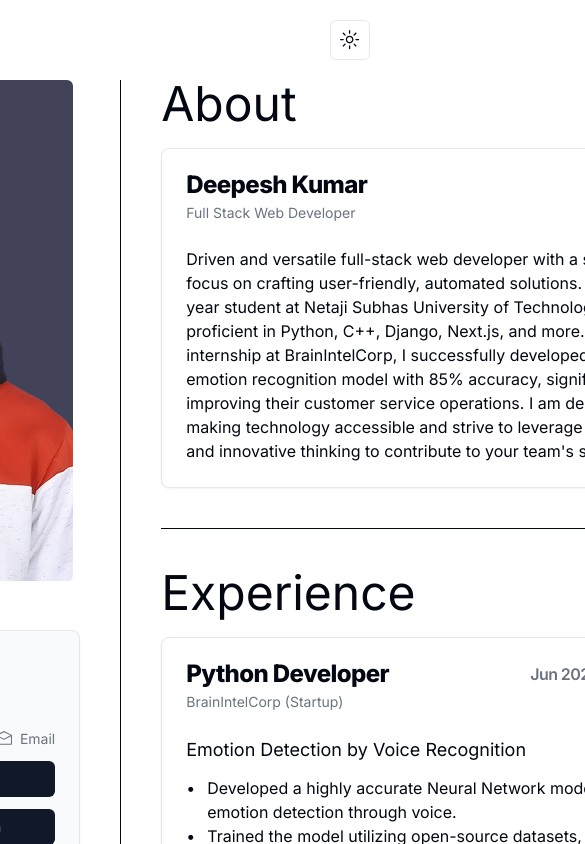
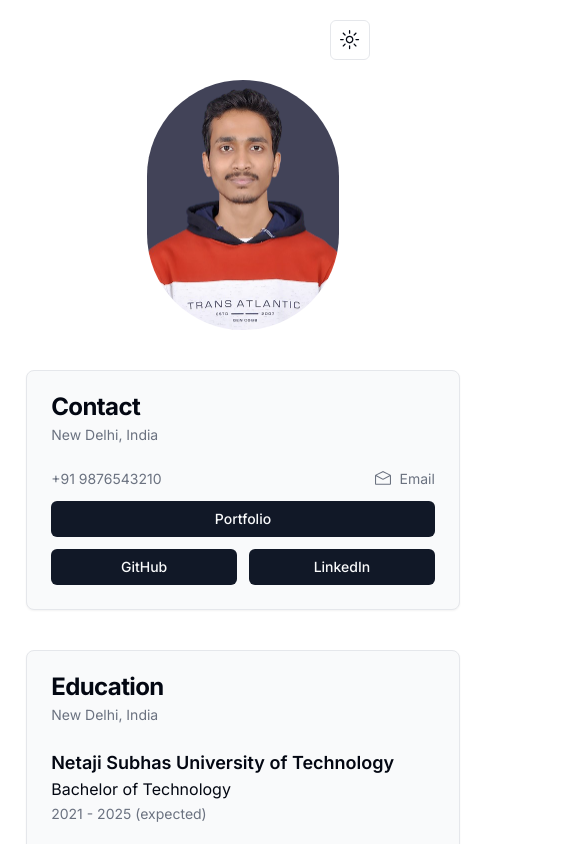
Before and after one commit to akadeepesh/OnlineResume, a Next.js app: page / in a window 390 px wide. Shown: the top 844 px of the page, 585 px wide, since content can reach past the window. Built offline with nearby package versions, Linux system fonts and the light colour scheme.

Commit message:
Responsiveness fixed

```diff
--- a/src/app/page.tsx
+++ b/src/app/page.tsx
@@ -9,7 +9,6 @@ import {
 } from "@/components/ui/card";
 import Image from "next/image";
 
-import { AspectRatio } from "@/components/ui/aspect-ratio";
 import { EnvelopeOpenIcon } from "@radix-ui/react-icons";
 import { Button } from "@/components/ui/button";
 import { Separator } from "@/components/ui/separator";
@@ -38,19 +37,20 @@ const Github: React.FC<{ className: string }> = ({ className }) => {
 
 const DeCoder: React.FC = () => {
   return (
-    <div className="flex my-20 max-w-screen-lg flex-row justify-center gap-10 mx-10 lg:mx-60 md:mx-40 sm:mx-20">
+    <div className="flex my-20 max-w-screen-lg flex-col md:flex-row justify-center items-center gap-10 lg:mx-60 md:mx-40">
       <ModeToggle className="fixed right-5 top-5" />
-      <div className="Sidebar flex flex-col gap-10">
-        <div className="w-[391.23px]">
-          <AspectRatio ratio={384 / 501}>
+      <div className="Sidebar flex flex-col ml-24 md:ml-0 gap-10">
+        <div className="flex justify-center items-center w-[433.6px] sm:w-auto md:w-[391.23px] md:mb-10">
+          <div className="flex w-[192px] h-[250px]">
             <Image
               src="/DeepeshBrandBg.png"
-              width={384}
-              height={100}
+              width={192}
+              height={250}
               alt="Image"
-              className="rounded-md object-cover"
+              className="rounded-full object-cover"
+              priority
             />
-          </AspectRatio>
+          </div>
         </div>
         <div className="Contact">
           <Card className="bg-primary-foreground">
@@ -780,11 +780,16 @@ const DeCoder: React.FC = () => {
           </Card>
         </div>
       </div>
-      <div className="font-bold">
-        <Separator orientation="vertical" className="bg-foreground" />
-      </div>
-      <div className="flex flex-col gap-10">
-        <div className="About flex flex-col gap-5">
+      <Separator
+        orientation="horizontal"
+        className="bg-foreground ml-24 md:hidden w-full h-1 rounded"
+      />
+      <Separator
+        orientation="vertical"
+        className="bg-foreground hidden md:block"
+      />
+      <div className="flex flex-col items-center ml-auto gap-10">
+        <div className="About flex flex-col gap-5 w-screen md:w-auto">
           <div className="text-5xl">About</div>
           <Card>
             <CardHeader>
@@ -808,7 +813,7 @@ const DeCoder: React.FC = () => {
           </Card>
         </div>
         <Separator orientation="horizontal" className="bg-foreground" />
-        <div className="Exp flex flex-col gap-5">
+        <div className="Exp flex flex-col gap-5 w-screen md:w-auto">
           <div className="text-5xl">Experience</div>
           <Card>
             <CardHeader>
@@ -859,7 +864,7 @@ const DeCoder: React.FC = () => {
           </Card>
         </div>
         <Separator orientation="horizontal" className="bg-foreground" />
-        <div className="Project flex flex-col gap-5">
+        <div className="Project flex flex-col gap-5 w-screen md:w-auto">
           <div className="text-5xl">Projects</div>
           <div className="flex flex-col gap-10">
             <Card>
```
